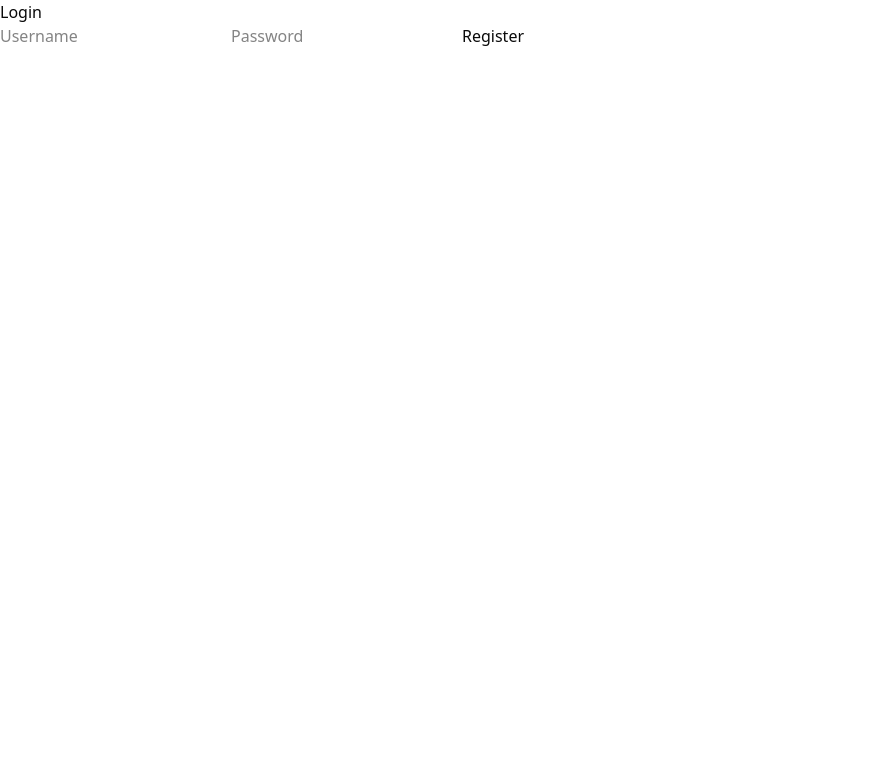
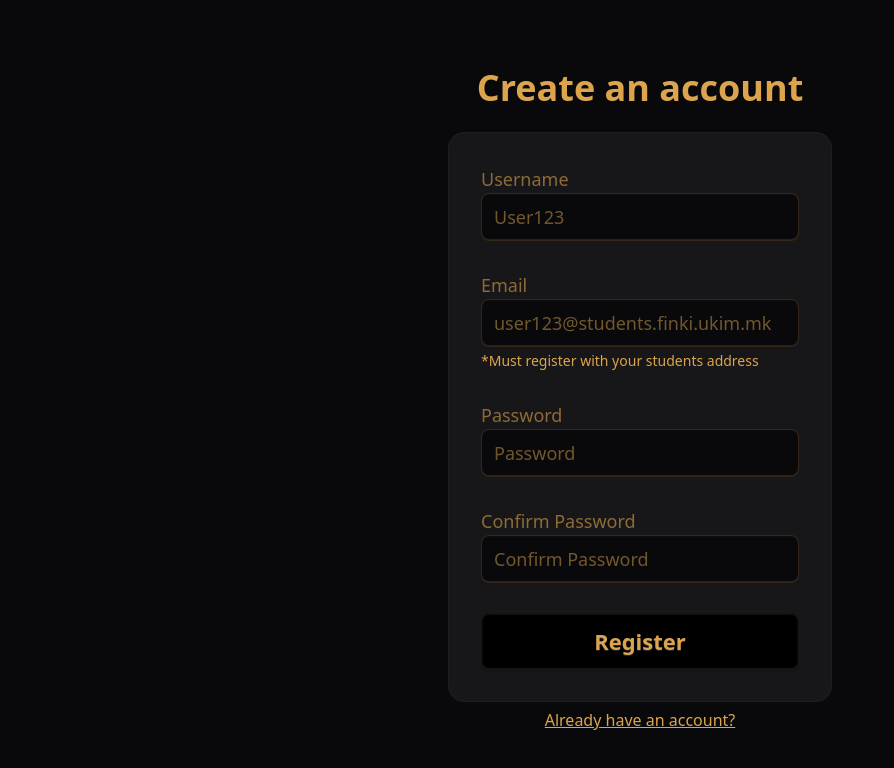
Before and after one commit to Dimitar-04/finkiRanked, a React (Vite) app in the folder client/: page /register in a window 1280 px wide. Shown: the top 768 px of the page, without its empty margins (0-894 px from the left). Built offline with nearby package versions, Linux system fonts and the light colour scheme.

Commit message:
Made login and register page

```diff
--- a/client/src/LogIn/LogIn.jsx
+++ b/client/src/LogIn/LogIn.jsx
@@ -1,12 +1,47 @@
+import React from "react";
+import { Link } from "react-router-dom";
+
 const Login = () => {
   return (
-    <div>
-      <h1>Login</h1>
-      <form>
-        <input type="text" placeholder="Username" />
-        <input type="password" placeholder="Password" />
-        <button type="submit">Log In</button>
-      </form>
+    <div
+      data-theme="luxury"
+      className="flex flex-col items-center justify-center h-screen"
+    >
+      <h1 className="text-4xl font-bold mb-6">Create an account</h1>
+      <fieldset className="fieldset bg-base-200 border-base-300 rounded-box w-96 border p-8 space-y-6">
+        <div>
+          <label className="label text-lg" htmlFor="email">
+            Email
+          </label>
+          <input
+            id="email"
+            type="email"
+            className="input input-lg w-full"
+            placeholder="user123@students.finki.ukim.mk"
+          />
+          <p className="text-sm mt-1">
+            *Must register with your students address
+          </p>
+        </div>
+
+        <div>
+          <label className="label text-lg" htmlFor="password">
+            Password
+          </label>
+          <input
+            id="password"
+            type="password"
+            className="input input-lg w-full"
+            placeholder="Password"
+          />
+        </div>
+        <button className="btn bg-black btn-xs sm:btn-sm md:btn-md lg:btn-lg xl:btn-xl">
+          Log in
+        </button>
+      </fieldset>
+      <Link to="/register" className="underline mt-1.5">
+        Create new account
+      </Link>
     </div>
   );
 };
--- a/client/src/Register/Register.jsx
+++ b/client/src/Register/Register.jsx
@@ -1,12 +1,72 @@
+import React from "react";
+import { Link } from "react-router-dom";
+
 const Register = () => {
   return (
-    <div>
-      <h1>Login</h1>
-      <form>
-        <input type="text" placeholder="Username" />
-        <input type="password" placeholder="Password" />
-        <button type="submit">Register</button>
-      </form>
+    <div
+      data-theme="luxury"
+      className="flex flex-col items-center justify-center h-screen"
+    >
+      <h1 className="text-4xl font-bold mb-6">Create an account</h1>
+      <fieldset className="fieldset bg-base-200 border-base-300 rounded-box w-96 border p-8 space-y-6">
+        <div>
+          <label className="label text-lg" htmlFor="username">
+            Username
+          </label>
+          <input
+            id="username"
+            type="text"
+            className="input input-lg w-full"
+            placeholder="User123"
+          />
+        </div>
+
+        <div>
+          <label className="label text-lg" htmlFor="email">
+            Email
+          </label>
+          <input
+            id="email"
+            type="email"
+            className="input input-lg w-full"
+            placeholder="user123@students.finki.ukim.mk"
+          />
+          <p className="text-sm mt-1">
+            *Must register with your students address
+          </p>
+        </div>
+
+        <div>
+          <label className="label text-lg" htmlFor="password">
+            Password
+          </label>
+          <input
+            id="password"
+            type="password"
+            className="input input-lg w-full"
+            placeholder="Password"
+          />
+        </div>
+
+        <div>
+          <label className="label text-lg" htmlFor="confirmPassword">
+            Confirm Password
+          </label>
+          <input
+            id="confirmPassword"
+            type="password"
+            className="input input-lg w-full"
+            placeholder="Confirm Password"
+          />
+        </div>
+        <button className="btn bg-black btn-xs sm:btn-sm md:btn-md lg:btn-lg xl:btn-xl">
+          Register
+        </button>
+      </fieldset>
+
+      <Link to="/login" className="underline mt-1.5">
+        Already have an account?
+      </Link>
     </div>
   );
 };
--- a/client/src/main.jsx
+++ b/client/src/main.jsx
@@ -1,16 +1,18 @@
-import { StrictMode } from 'react';
-import { createRoot } from 'react-dom/client';
-import './index.css';
+import { StrictMode } from "react";
+import { createRoot } from "react-dom/client";
+import "./index.css";
 
-import LandingPage from './LandingPage/LandingPage';
-import Register from './Register/Register';
-import { BrowserRouter as Router, Routes, Route } from 'react-router-dom';
-createRoot(document.getElementById('root')).render(
+import LandingPage from "./LandingPage/LandingPage";
+import Register from "./Register/Register";
+import Login from "./LogIn/LogIn";
+import { BrowserRouter as Router, Routes, Route } from "react-router-dom";
+createRoot(document.getElementById("root")).render(
   <StrictMode>
     <Router>
       <Routes>
         <Route path="/" element={<LandingPage />} />
         <Route path="/register" element={<Register />} />
+        <Route path="/login" element={<Login />} />
       </Routes>
     </Router>
   </StrictMode>
```
